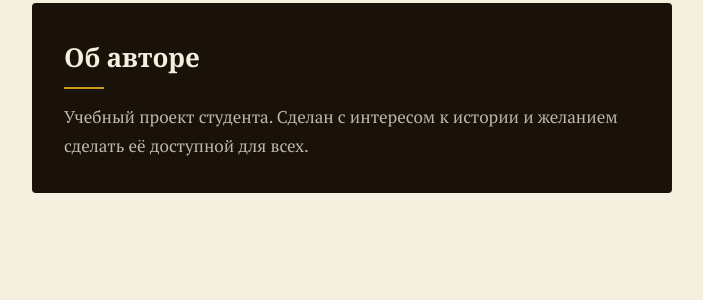
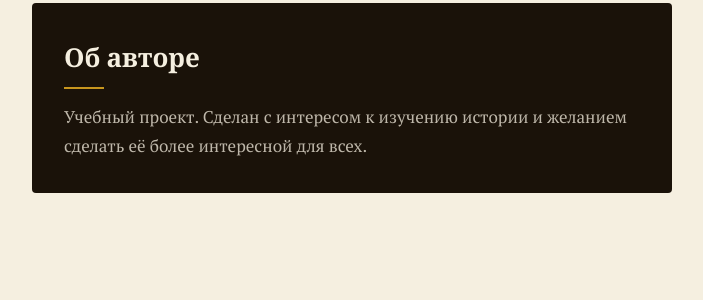
Before and after one commit to cucumparty/history_study_platform, a Django app: page /about/ in a window 1280 px wide. Shown: the part 1254-1554 px from the top of the page, without its empty margins (242-945 px from the left). Run offline with Django 5.2, Linux system fonts and the light colour scheme; some web fonts are replaced.

Commit message:
update html content

```diff
--- a/templates/core/about.html
+++ b/templates/core/about.html
@@ -40,7 +40,7 @@
 
     <div class="about-block about-block--author">
       <h2>Об авторе</h2>
-      <p>Учебный проект студента. Сделан с интересом к истории и желанием сделать её доступной для всех.</p>
+      <p>Учебный проект. Сделан с интересом к изучению истории и желанием сделать её более интересной для всех.</p>
     </div>
   </div>
 </section>
```
Also changed, not shown: 1 other file.
